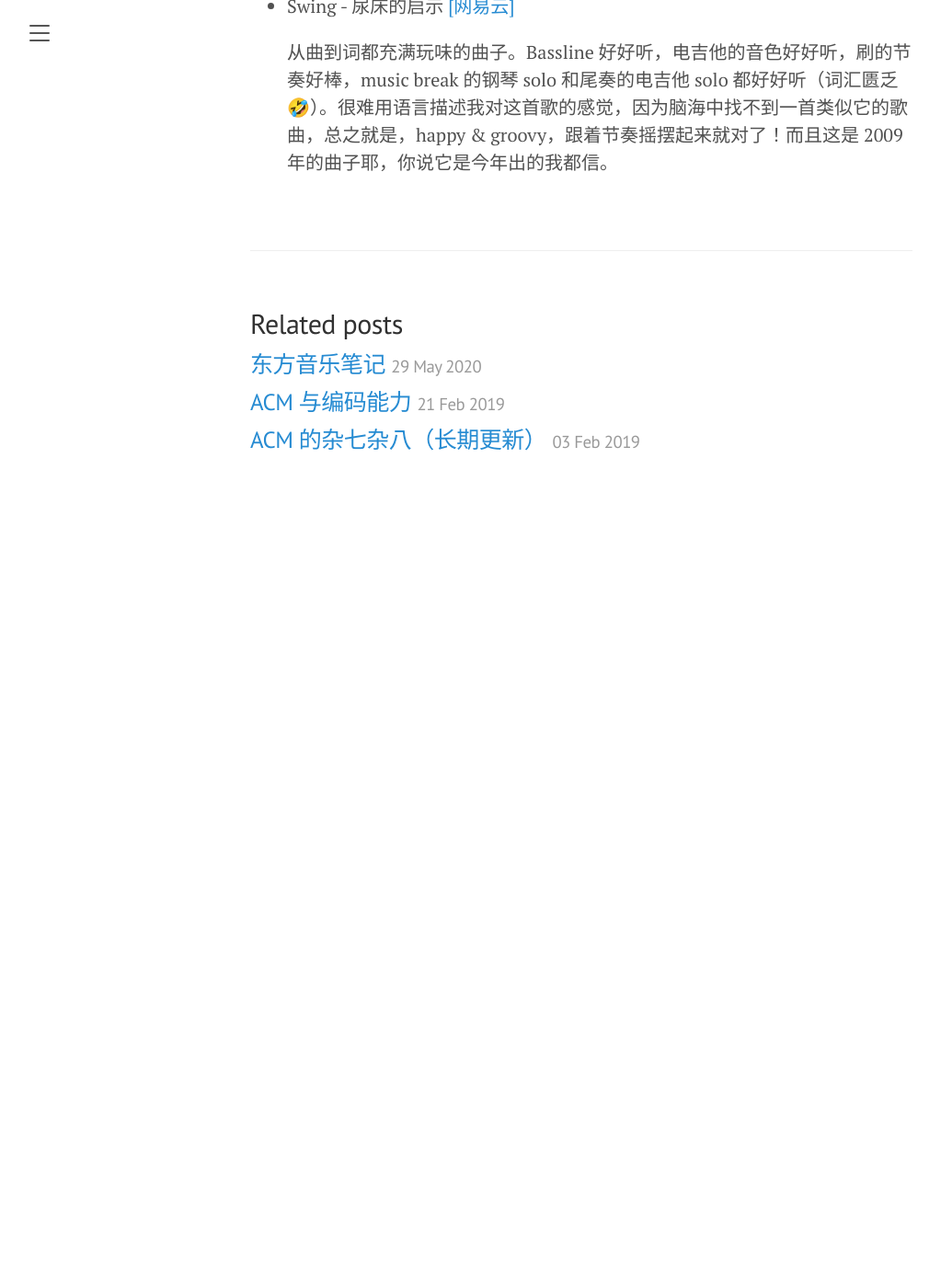
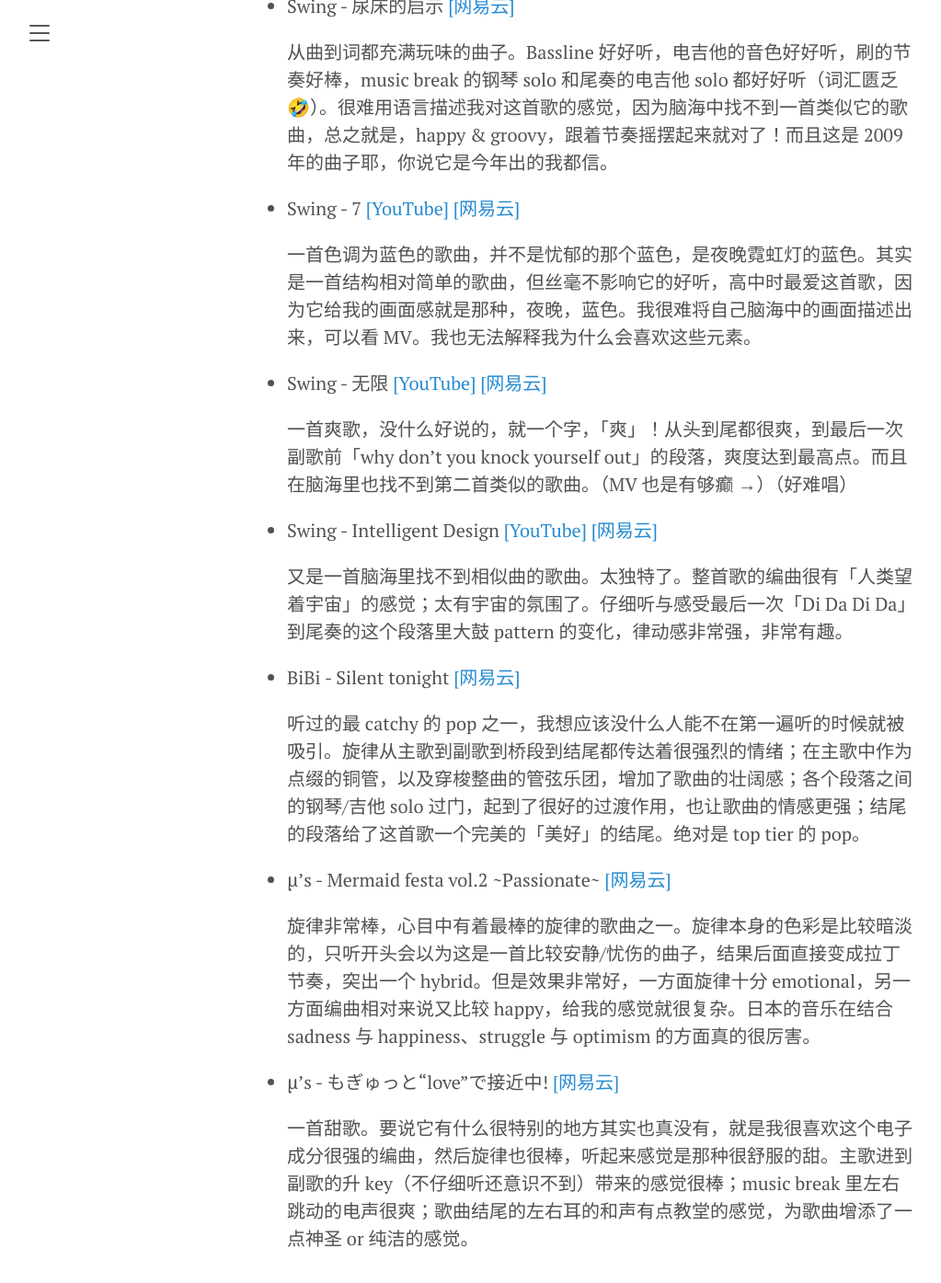
Before and after one commit to jpswing/jpswing.github.io, a Jekyll site: the page built from _posts/2021-03-13-My-favorite-songs.md, in a window 1280 px wide and 1400 px high, scrolled down 2645 px. Shown: the top 1395 px of the window at 92% size, without its empty margins (8-1031 px from the left). Built offline with Jekyll 4.4.1, drawn with Linux system fonts in a browser that asks for light colours; before the commit the page ends 3200 px from its top, so only the background shows below that.

Commit message:
Update post

```diff
--- a/_posts/2021-03-13-My-favorite-songs.md
+++ b/_posts/2021-03-13-My-favorite-songs.md
@@ -37,8 +37,6 @@
 
   一开头便是十分吸引人的旋律，背景的钢琴与左耳的电吉他营造了一点忧伤的感觉，还没来得及沉浸在其中，歌曲便切换到了 Big band jazz 风格，在一分多钟的热闹过后，又回到了最初的钢琴与电吉他，最后在悠扬的口哨声中收尾。整首歌只有两分多钟，但里面包含的转折足以让人回味无穷。
 
-
-
 * Swing - 沙漠寻宝  [[YouTube]](https://www.youtube.com/watch?v=3ub3LMM4H2Y)
 
   整首歌的氛围就如歌名一样，像是一个人独自走在沙漠中寻找着什么，是一首画面感很强的歌。在高中，每当我感到孤独、迷茫的时候，我总会把自己躲在这首歌里，就像它是我的避难所一样。
@@ -66,3 +64,27 @@
 * Swing - 尿床的启示  [[网易云]](https://music.163.com/song?id=376579&userid=89266101)
 
   从曲到词都充满玩味的曲子。Bassline 好好听，电吉他的音色好好听，刷的节奏好棒，music break 的钢琴 solo 和尾奏的电吉他 solo 都好好听（词汇匮乏🤣）。很难用语言描述我对这首歌的感觉，因为脑海中找不到一首类似它的歌曲，总之就是，happy & groovy，跟着节奏摇摆起来就对了！而且这是 2009 年的曲子耶，你说它是今年出的我都信。
+
+* Swing - 7  [[YouTube]](https://www.youtube.com/watch?v=-HjrXcDdcEQ) [[网易云]](https://music.163.com/song?id=376526&userid=89266101)
+
+  一首色调为蓝色的歌曲，并不是忧郁的那个蓝色，是夜晚霓虹灯的蓝色。其实是一首结构相对简单的歌曲，但丝毫不影响它的好听，高中时最爱这首歌，因为它给我的画面感就是那种，夜晚，蓝色。我很难将自己脑海中的画面描述出来，可以看 MV。我也无法解释我为什么会喜欢这些元素。
+
+* Swing - 无限  [[YouTube]](https://www.youtube.com/watch?v=wo7pLDTiiWw) [[网易云]](https://music.163.com/song?id=376498&userid=89266101)
+
+  一首爽歌，没什么好说的，就一个字，「爽」！从头到尾都很爽，到最后一次副歌前「why don't you knock yourself out」的段落，爽度达到最高点。而且在脑海里也找不到第二首类似的歌曲。（MV 也是有够癫 →）（好难唱）
+
+* Swing - Intelligent Design  [[YouTube]](https://www.youtube.com/watch?v=XeYkv9kmgD0) [[网易云]](https://music.163.com/song?id=376501&userid=89266101)
+
+  又是一首脑海里找不到相似曲的歌曲。太独特了。整首歌的编曲很有「人类望着宇宙」的感觉；太有宇宙的氛围了。仔细听与感受最后一次「Di Da Di Da」到尾奏的这个段落里大鼓 pattern 的变化，律动感非常强，非常有趣。
+
+* BiBi - Silent tonight  [[网易云]](https://music.163.com/song?id=29823461&userid=89266101)
+
+  听过的最 catchy 的 pop 之一，我想应该没什么人能不在第一遍听的时候就被吸引。旋律从主歌到副歌到桥段到结尾都传达着很强烈的情绪；在主歌中作为点缀的铜管，以及穿梭整曲的管弦乐团，增加了歌曲的壮阔感；各个段落之间的钢琴/吉他 solo 过门，起到了很好的过渡作用，也让歌曲的情感更强；结尾的段落给了这首歌一个完美的「美好」的结尾。绝对是 top tier 的 pop。
+
+* μ's - Mermaid festa vol.2 ~Passionate~  [[网易云]](https://music.163.com/song?id=26111146&userid=89266101)
+
+  旋律非常棒，心目中有着最棒的旋律的歌曲之一。旋律本身的色彩是比较暗淡的，只听开头会以为这是一首比较安静/忧伤的曲子，结果后面直接变成拉丁节奏，突出一个 hybrid。但是效果非常好，一方面旋律十分 emotional，另一方面编曲相对来说又比较 happy，给我的感觉就很复杂。日本的音乐在结合 sadness 与 happiness、struggle 与 optimism 的方面真的很厉害。
+
+* μ's - もぎゅっと“love”で接近中!  [[网易云]](https://music.163.com/song?id=28768014&userid=89266101)
+
+  一首甜歌。要说它有什么很特别的地方其实也真没有，就是我很喜欢这个电子成分很强的编曲，然后旋律也很棒，听起来感觉是那种很舒服的甜。主歌进到副歌的升 key（不仔细听还意识不到）带来的感觉很棒；music break 里左右跳动的电声很爽；歌曲结尾的左右耳的和声有点教堂的感觉，为歌曲增添了一点神圣 or 纯洁的感觉。
```
